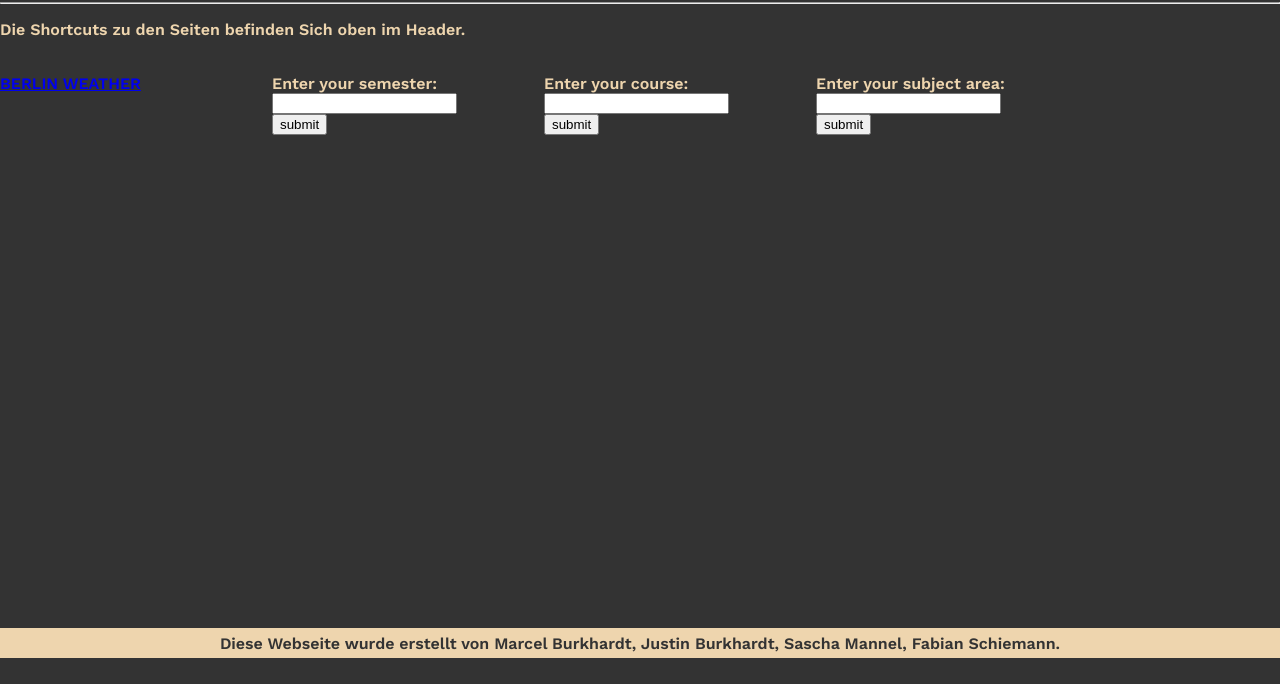
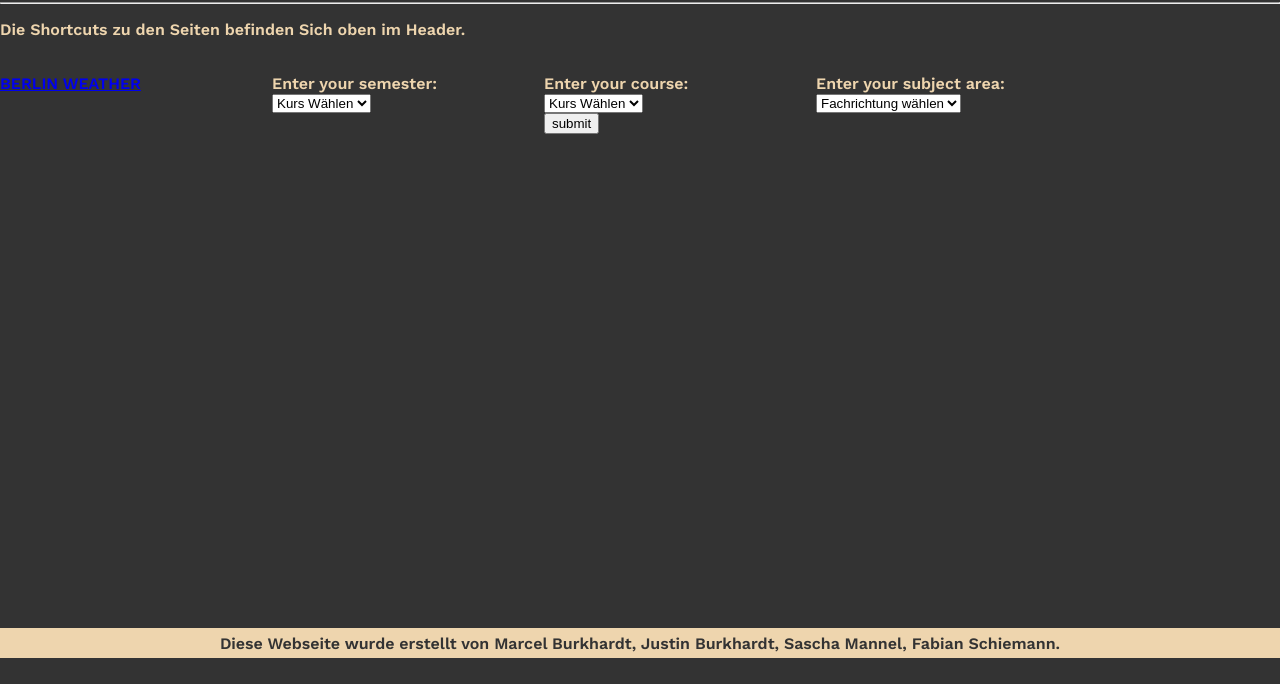
Before and after one commit to Blank605/Webprogammierung, a plain HTML site: page Website/HWRShortcuts.html in a window 1280 px wide. Shown: the part 142-826 px from the top of the page. Drawn offline with nearby package versions, Linux system fonts and the light colour scheme; a script that the page names is missing.

Commit message:
Edit-Felder gegen Drop-Dowb Listen ausgetauscht

```diff
--- a/Website/HWRShortcuts.html
+++ b/Website/HWRShortcuts.html
@@ -43,24 +43,49 @@
                 <form action="open_timetable"> <!-- function not implemented yet -->
                 <div class="item_b">
                     <form action="">
-                        <label for="name">Enter your subject area:</label>
-                        <input type="text" class="text" id="name" />
+                        <label for="faculty">Enter your subject area:</label>
                         <br />
-                        <input type="submit" value="submit"></input>
+                        <select name="faculty" id="faculty">
+							<option value="-1" selected="selected">Fachrichtung wählen</option>
+							<option value="0">.gnupg</option>
+                            <option value="1">IP</option>
+                            <option value="2">bank</option>
+                            <option value="3">bauwesen</option>
+                            <option value="4">dl</option>
+                            <option value="5">elektrotechnik</option>
+                            <option value="6">fm</option>
+                            <option value="7">handel</option>
+                            <option value="8">iba</option>
+                            <option value="9">immobilien</option>
+                            <option value="10">industrie</option>
+                            <option value="11">informatik</option>
+                            <option value="12">maschinenbau</option>
+                            <option value="13">ppm</option>
+                            <option value="14">spedition</option>
+                            <option value="15">steuern</option>
+                            <option value="16">tourismus</option>
+                            <option value="17">versicherung</option>
+                            <option value="18">wi</option>
+                            <option value="19">andere</option>
+                        </select>
                     </form>
                 </div>
                 <div class="item_c">
                     <form action="">
-                        <label for="name">Enter your semester:</label>
-                        <input type="text" class="text" id="name" />
+                        <label for="semester">Enter your semester:</label>
                         <br />
-                        <input type="submit" value="submit"></input>
+                        <select name="semester" id="semester">
+							<option value="-1" selected="selected">Kurs Wählen</option>
+                        </select>
                     </form>
                 </div>
                 <div class="item_d">
                     <form action="">
-                        <label for="name">Enter your course:</label>
-                        <input type="text" class="text" id="name" />
+                        <label for="course">Enter your course:</label>
+                        <br />
+                        <select name="course" id="course">
+							<option value="-1" selected="selected">Kurs Wählen</option>
+                        </select>
                         <br />
                         <input type="submit" value="submit"></input>
                     </form>
```
